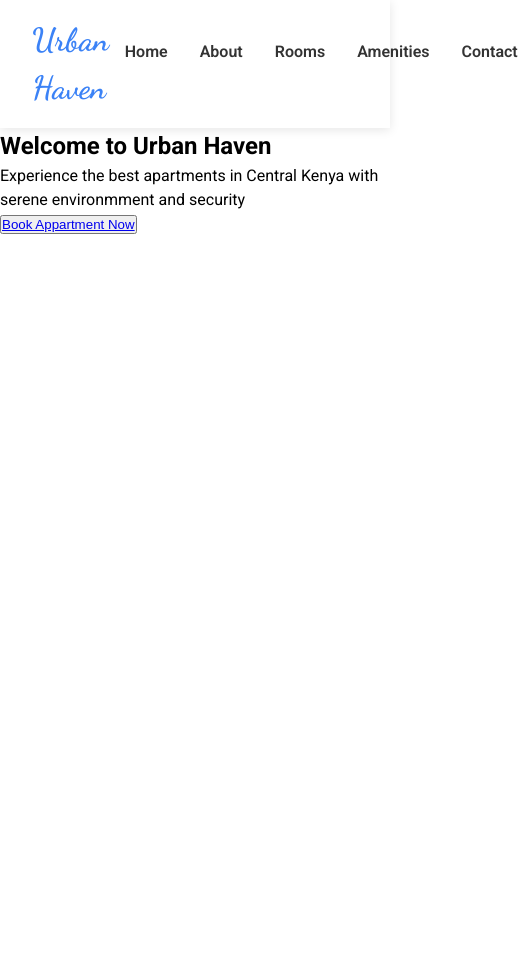
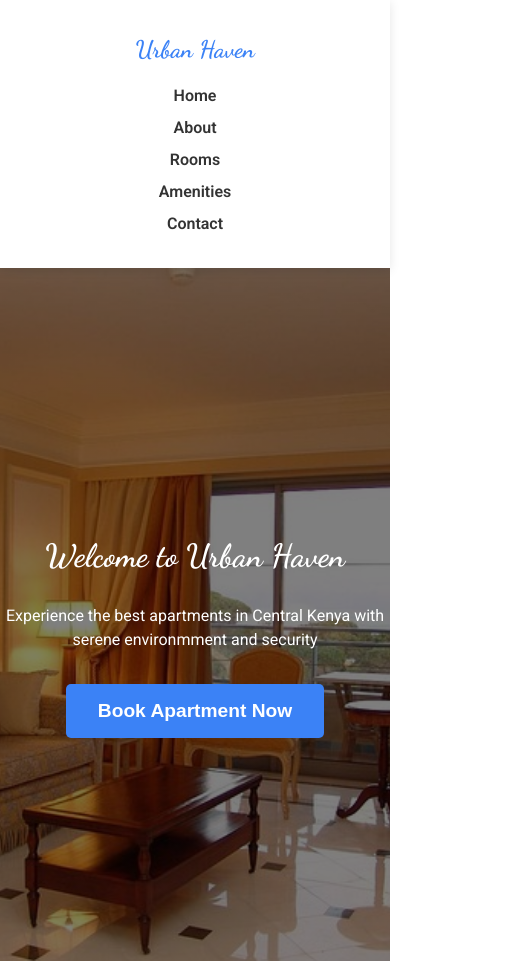
Before and after one commit to Maunducyrus/urban-haven-landing-page, a website built with Vite: page index.html in a window 390 px wide. Shown: the top 961 px of the page, 518 px wide, since content can reach past the window. Before the commit the page ends 844 px from the top, so only its background shows below. Built offline with nearby package versions, Linux system fonts and the light colour scheme.

Commit message:
Worked on the hero section adding background image, h1 and paragraph for clearer description

```diff
--- a/index.html
+++ b/index.html
@@ -33,7 +33,7 @@
     <h1>Welcome to Urban Haven</h1>
     <p>Experience the best apartments in Central Kenya with serene environmment and security</p>
     <button>
-      <a href="#">Book Appartment Now</a>
+      <a href="#">Book Apartment Now</a>
     </button>
    </section>
 
--- a/style.css
+++ b/style.css
@@ -87,3 +87,74 @@ body {
 .nav-list-item a:hover::after {
     width: 100%;
 }
+
+/* stlyling the hero section  */
+.hero {
+  position: relative;
+  height: 87vh;
+  display: flex;
+  align-items: center;
+  justify-content: center;
+  flex-direction: column;
+  text-align: center;
+  color: var(--color-white-main);
+  background-image: linear-gradient(rgba(0, 0, 0, 0.5), rgba(0, 0, 0, 0.5)), url(./images/hero-2.jpg);
+  background-size: cover;
+  background-position: center;
+  background-repeat: no-repeat;
+}
+.hero h1 {
+  font-size: 4rem;
+  font-weight: 900;
+  margin-bottom: 1.5rem;
+  font-family: var(--secondary-font);
+}
+.hero p{
+  font-size: 1.5rem;
+  margin-bottom: 2rem;
+  max-width: 600px;
+  font-family: var(--primary-font);
+}
+.hero button {
+  background-color: var(--primary-color);
+  color: var(--color-white-main);
+  border: none;
+  padding: 1rem 2rem;
+  border-radius: 5px;
+  font-size: 1.2rem;
+  cursor: pointer;
+  transition: all 0.3s ease;
+  font-weight: 600;
+}
+.hero button:hover {
+  background-color: var(--primary-color-dark);
+}
+.hero button a {
+  text-decoration: none;
+  color: var(--color-white-main);
+}
+
+
+
+/* Mobile responsiveness */
+@media screen and (max-width: 800px) {
+  .header-navigation {
+    flex-direction: column;
+    padding: 1rem;
+  }
+  .logo {
+    font-size: 1.5rem;
+    margin-bottom: 1rem;
+  }
+  .nav-list {
+    flex-direction: column;
+    gap: 0.5rem;
+    align-items: center;
+  }
+  .hero h1 {
+    font-size: 2rem;
+  }
+  .hero p {
+    font-size: 1rem;
+  }
+}
```
